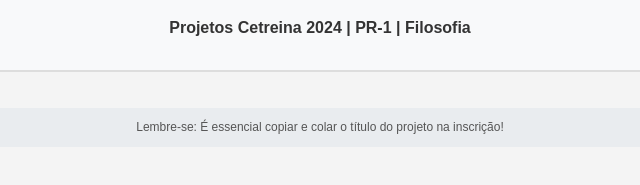
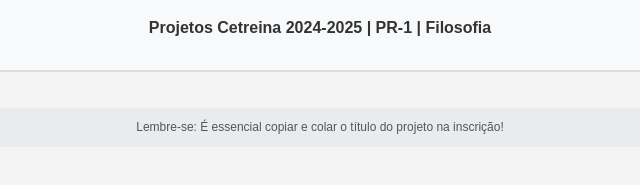
Before and after one commit to proiniciar/Filosofia_Cetreina, a plain HTML site: page index.html in a window 1280 px wide. Shown: the part 323-508 px from the top of the page, 320-960 px from the left. Drawn offline with Linux system fonts and the light colour scheme.

Commit message:
index.html

```diff
--- a/index.html
+++ b/index.html
@@ -115,7 +115,7 @@
 <body>
     <div class="header">
         <img src="https://proiniciar.uerj.br/pluginfile.php/1/theme_adaptable/logo/1709829991/Daiaie%20Coordenadoria%20de%20Inicia%C3%A7%C3%A3o%20COR.png" alt="Logo">
-        <h1>Projetos Cetreina 2024 | PR-1 | Filosofia</h1>
+        <h1>Projetos Cetreina 2024-2025 | PR-1 | Filosofia</h1>
     </div>
 
     <div class="back-button">
```
